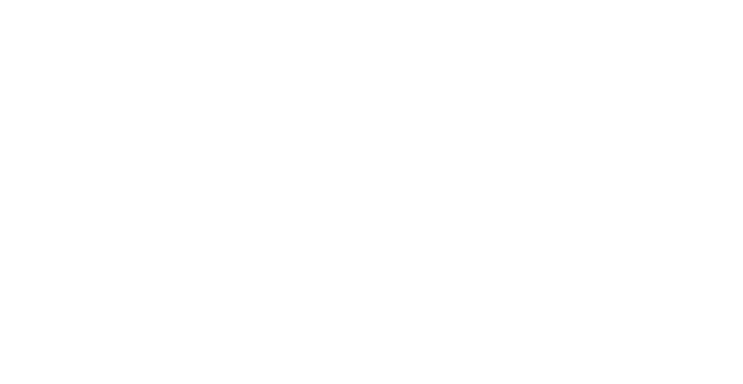
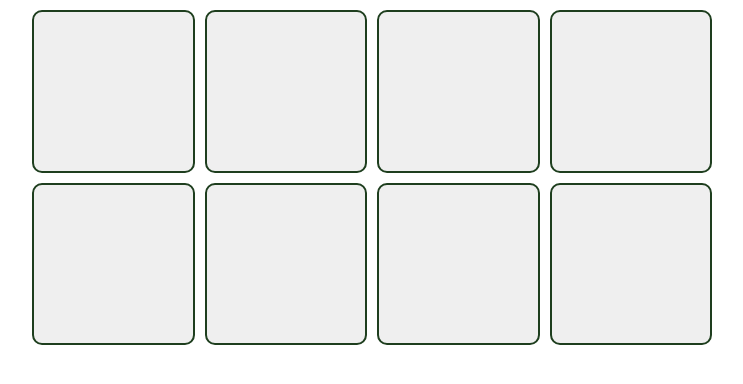
Before and after one commit to joshua-akuna/scrimba-react-tutorials, a React (Vite) app: page /pads in a window 1280 px wide. Before the commit this address had no page. Shown: the top 384 px of the page, without its empty margins (268-1011 px from the left). Built offline with nearby package versions, Linux system fonts and the light colour scheme.

Commit message:
Pads page created

```diff
--- a/data/pads.js
+++ b/data/pads.js
@@ -1,42 +1,42 @@
 export default [
     {
         id: 1,
-        color: #F18D88,
+        color: '#eb6963ff',
         on: true
     },
     {
         id: 2,
-        color: #F5C280,
+        color: '#F5C280',
         on: false
     },
     {
         id: 3,
-        color: #EEE679,
+        color: '#EEE679',
         on: true
     },
     {
         id: 4,
-        color: #64ED98,
+        color: '#3bb56aff',
         on: true
     },
     {
         id: 5,
-        color: #63DEED,
+        color: '#63DEED',
         on: false
     },
     {
         id: 6,
-        color: #877FED,
+        color: '#877FED',
         on: false
     },
     {
         id: 7,
-        color: #52a567ff,
+        color: '#848a2cff',
         on: false
     },
     {
         id: 8,
-        color: #a69c52ff,
+        color: '#f478e3ff',
         on: false
     },
 ]
--- a/pages/HomePage.jsx
+++ b/pages/HomePage.jsx
@@ -50,6 +50,9 @@
           <li className='page'>
             <Link to={'/messages'}>Messages</Link>
           </li>
+          <li className='page'>
+            <Link to={'/pads'}>Pads</Link>
+          </li>
         </ul>
       </nav>
       <h1>This is the Home page</h1>
--- /dev/null
+++ b/pages/Pads.jsx
@@ -0,0 +1,10 @@
+import { useState } from 'react';
+import padData from '../data/pads';
+
+export default function Pads() {
+  const [pads, setPads] = useState(padData);
+
+  const padElements = pads.map((pad) => <button key={pad.id}></button>);
+
+  return <main className='pads'>{padElements}</main>;
+}
--- a/src/App.css
+++ b/src/App.css
@@ -542,3 +542,20 @@
 fieldset.dietary-restrictions > label > input[type=checkbox] {
   margin: 5px 10px;
 }
+
+/* styles for Pads page */
+main.pads {
+  padding: 10px;
+  max-width: 700px;
+  margin-inline: auto;
+  display: grid;
+  grid-template-columns: repeat(4, 1fr);
+  gap: 10px;
+}
+
+main.pads > button {
+  width: 100%;
+  aspect-ratio: 1/1;
+  border: 2px solid #1e3e1e;
+  border-radius: 10px;
+}
--- a/src/App.jsx
+++ b/src/App.jsx
@@ -15,6 +15,7 @@
 import ContactCard from '../pages/ContactCard';
 import FormPage from '../pages/Form';
 import Messages from '../pages/Messages';
+import Pads from '../pages/Pads';
 
 function App() {
   return (
@@ -35,6 +36,7 @@
         <Route path='/card' element={<ContactCard />} />
         <Route path='/form' element={<FormPage />} />
         <Route path='/messages' element={<Messages />} />
+        <Route path='/pads' element={<Pads />} />
       </Routes>
     </Router>
   );
```
